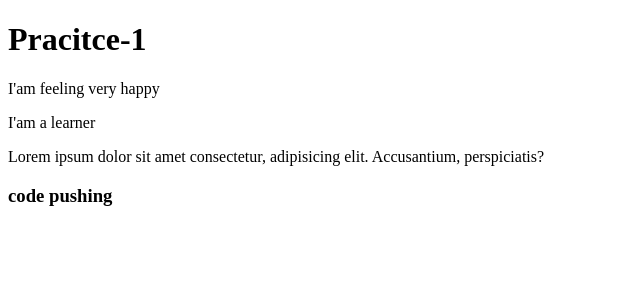
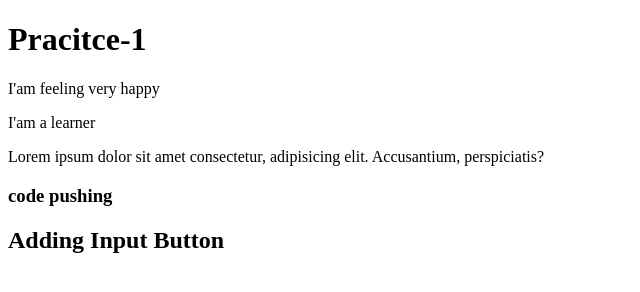
Before and after one commit to gazimahmudhasan3/practice-1, a plain HTML site: page index.html in a window 1280 px wide. Shown: the whole page, without its empty margins (0-640 px from the left). Drawn offline with Linux system fonts and the light colour scheme.

Commit message:
Update index.html

```diff
--- a/index.html
+++ b/index.html
@@ -12,5 +12,6 @@
     <p>I'am a learner</p>
     <p>Lorem ipsum dolor sit amet consectetur, adipisicing elit. Accusantium, perspiciatis?</p>
     <h3>code pushing</h3>
+    <h2>Adding Input Button</h2>
 </body>
 </html>
```
